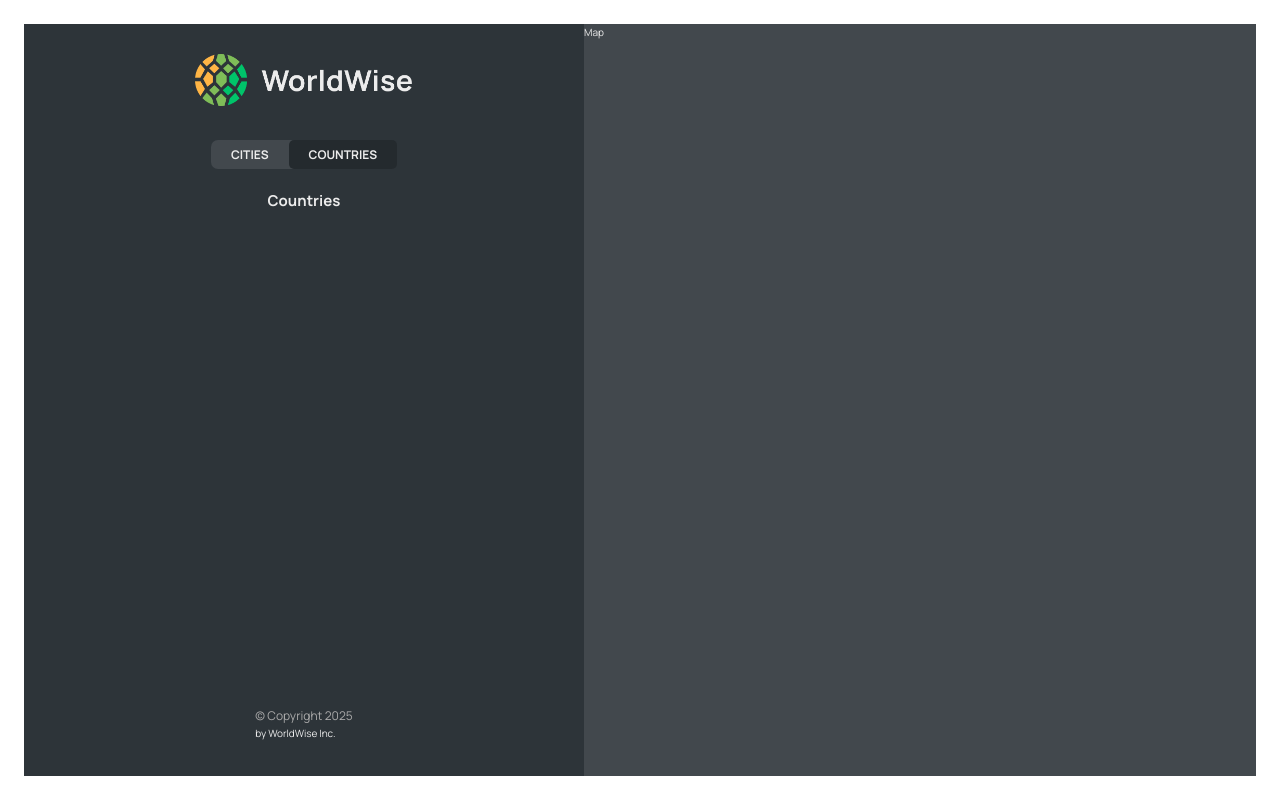
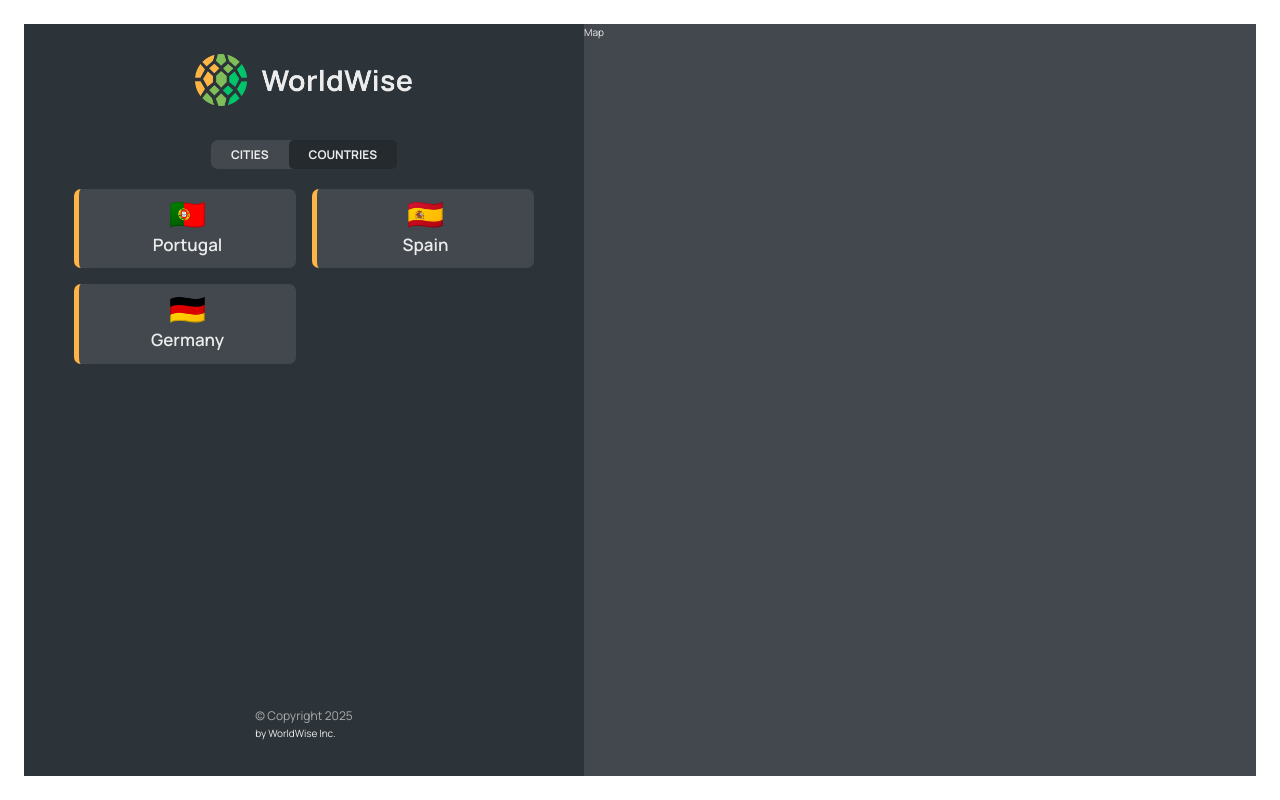
Before and after one commit to emmeiwhite/13-world-wise-react-project, a React (Vite) app: page /app/countries in a window 1280 px wide. Built offline with nearby package versions, Linux system fonts and the light colour scheme; data requests are answered from the project's data file.

Commit message:
imran-2.6 adding a list of countries wisely from cities

```diff
--- a/data/cities.json
+++ b/data/cities.json
@@ -1,3 +1,64 @@
 {
-  "cities": []
+  "cities": [
+    {
+      "cityName": "Lisbon",
+      "country": "Portugal",
+      "emoji": "🇵🇹",
+      "date": "2027-10-31T15:59:59.138Z",
+      "notes": "My favorite city so far!",
+      "position": {
+        "lat": 38.727881642324164,
+        "lng": -9.140900099907554
+      },
+      "id": 73930385
+    },
+    {
+      "cityName": "Madrid",
+      "country": "Spain",
+      "emoji": "🇪🇸",
+      "date": "2027-07-15T08:22:53.976Z",
+      "notes": "",
+      "position": {
+        "lat": 40.46635901755316,
+        "lng": -3.7133789062500004
+      },
+      "id": 17806751
+    },
+    {
+      "cityName": "Berlin",
+      "country": "Germany",
+      "emoji": "🇩🇪",
+      "date": "2027-02-12T09:24:11.863Z",
+      "notes": "Amazing 😃",
+      "position": {
+        "lat": 52.53586782505711,
+        "lng": 13.376933665713324
+      },
+      "id": 98443197
+    },
+    {
+      "cityName": "Faro",
+      "country": "Portugal",
+      "emoji": "🇵🇹",
+      "date": "2027-10-31T15:59:59.138Z",
+      "notes": "My favorite city so far!",
+      "position": {
+        "lat": 38.727881642324164,
+        "lng": -9.140900099907554
+      },
+      "id": 45393038589
+    },
+    {
+      "cityName": "Barcelona",
+      "country": "Spain",
+      "emoji": "🇪🇸",
+      "date": "2027-07-15T08:22:53.976Z",
+      "notes": "",
+      "position": {
+        "lat": 40.46635901755316,
+        "lng": -3.7133789062500004
+      },
+      "id": 190780675134
+    }
+  ]
 }
--- /dev/null
+++ b/data/cities_empty.json
@@ -0,0 +1,3 @@
+{
+  "cities": []
+}
--- a/src/App.jsx
+++ b/src/App.jsx
@@ -7,6 +7,7 @@
 import Login from './pages/Login'
 import CityList from './components/CityList'
 import { useState, useEffect } from 'react'
+import CountryList from './components/CountryList'
 
 const BASE_URL = 'http://localhost:8000'
 const App = () => {
@@ -89,7 +90,13 @@
 
           <Route
             path="countries"
-            element={<h2>Countries</h2>}
+            element={
+              <CountryList
+                loading={loading}
+                cities={cities}
+                error={error}
+              />
+            }
           />
 
           <Route
--- /dev/null
+++ b/src/components/CountryItem.jsx
@@ -0,0 +1,12 @@
+import styles from "./CountryItem.module.css";
+
+function CountryItem({ country }) {
+  return (
+    <li className={styles.countryItem}>
+      <span>{country.emoji}</span>
+      <span>{country.country}</span>
+    </li>
+  );
+}
+
+export default CountryItem;
--- /dev/null
+++ b/src/components/CountryItem.module.css
@@ -0,0 +1,19 @@
+.countryItem {
+  display: flex;
+  flex-direction: column;
+  align-items: center;
+  gap: 0.2rem;
+
+  font-size: 1.7rem;
+  font-weight: 600;
+
+  background-color: var(--color-dark--2);
+  border-radius: 7px;
+  padding: 1rem 2rem;
+  border-left: 5px solid var(--color-brand--1);
+}
+
+.countryItem span:first-child {
+  font-size: 3rem;
+  line-height: 1;
+}
--- /dev/null
+++ b/src/components/CountryList.jsx
@@ -0,0 +1,41 @@
+import CountryItem from './CountryItem'
+import styles from './CountryList.module.css'
+import Message from './Message'
+import Spinner from './Spinner'
+
+const CountryList = ({ loading, error, cities }) => {
+  if (loading) return <Spinner />
+  if (error) return <p>Error: {error}</p>
+
+  if (!cities?.length) return <Message message="Add your first city by clicking on the city map" />
+
+  // Let's derive countries from the cities:
+
+  const uniqueCountries = cities.reduce((acc, city) => {
+    if (!acc.has(city.country)) {
+      acc.set(city.country, {
+        country: city.country,
+        emoji: city.emoji,
+        id: city.id
+      })
+    }
+
+    return acc
+  }, new Map())
+
+  console.log(uniqueCountries)
+  // Converting the Map to an Array
+  const resultCountries = Array.from(uniqueCountries.values())
+
+  return (
+    <ul className={styles.countryList}>
+      {resultCountries.map(country => (
+        <CountryItem
+          country={country}
+          key={country.id}
+        />
+      ))}
+    </ul>
+  )
+}
+export default CountryList
--- /dev/null
+++ b/src/components/CountryList.module.css
@@ -0,0 +1,12 @@
+.countryList {
+  width: 100%;
+  height: 65vh;
+  list-style: none;
+  overflow-y: scroll;
+  overflow-x: hidden;
+
+  display: grid;
+  grid-template-columns: 1fr 1fr;
+  align-content: start;
+  gap: 1.6rem;
+}
```
Also changed, not shown: data/cities copy.json (deleted, +0 -64 lines).
